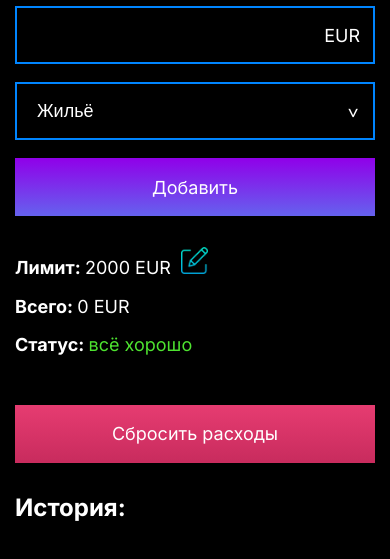
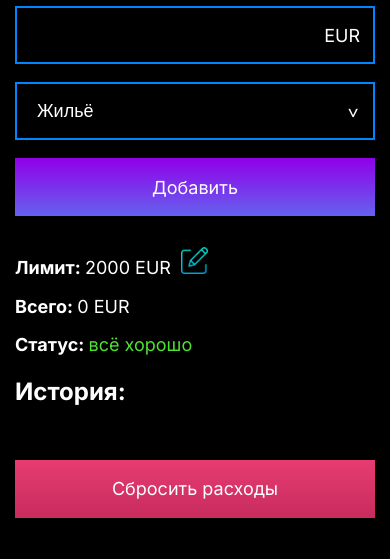
Before and after one commit to kristinekarklina0211/expenses-app, a plain HTML site: page index.html in a window 390 px wide. Shown: the part 99-658 px from the top of the page. Drawn offline with Linux system fonts and the light colour scheme.

Commit message:
Add files via upload

```diff
--- a/styles/style.css
+++ b/styles/style.css
@@ -386,17 +386,14 @@ p span {
     top: 30%;
   }
 
-  .history {
-    position: absolute;
-    top: 590px;
-  }
-
   .history__title {
     margin-bottom: 21px;
   }
 
   .history__list {
     margin-left: 15px;
+    max-height: 100px;
+    overflow-y: auto;
   }
 
   .sum {
```
